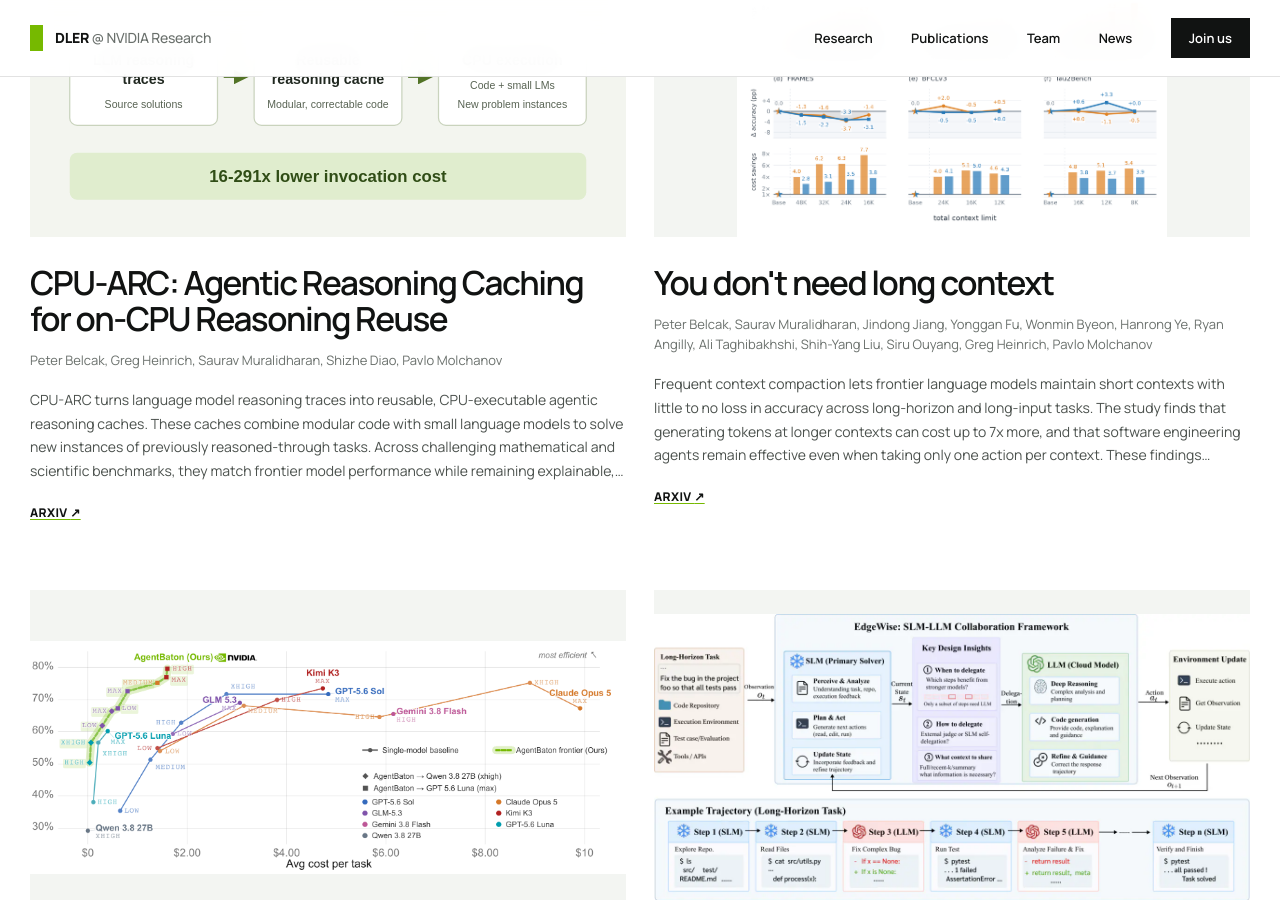
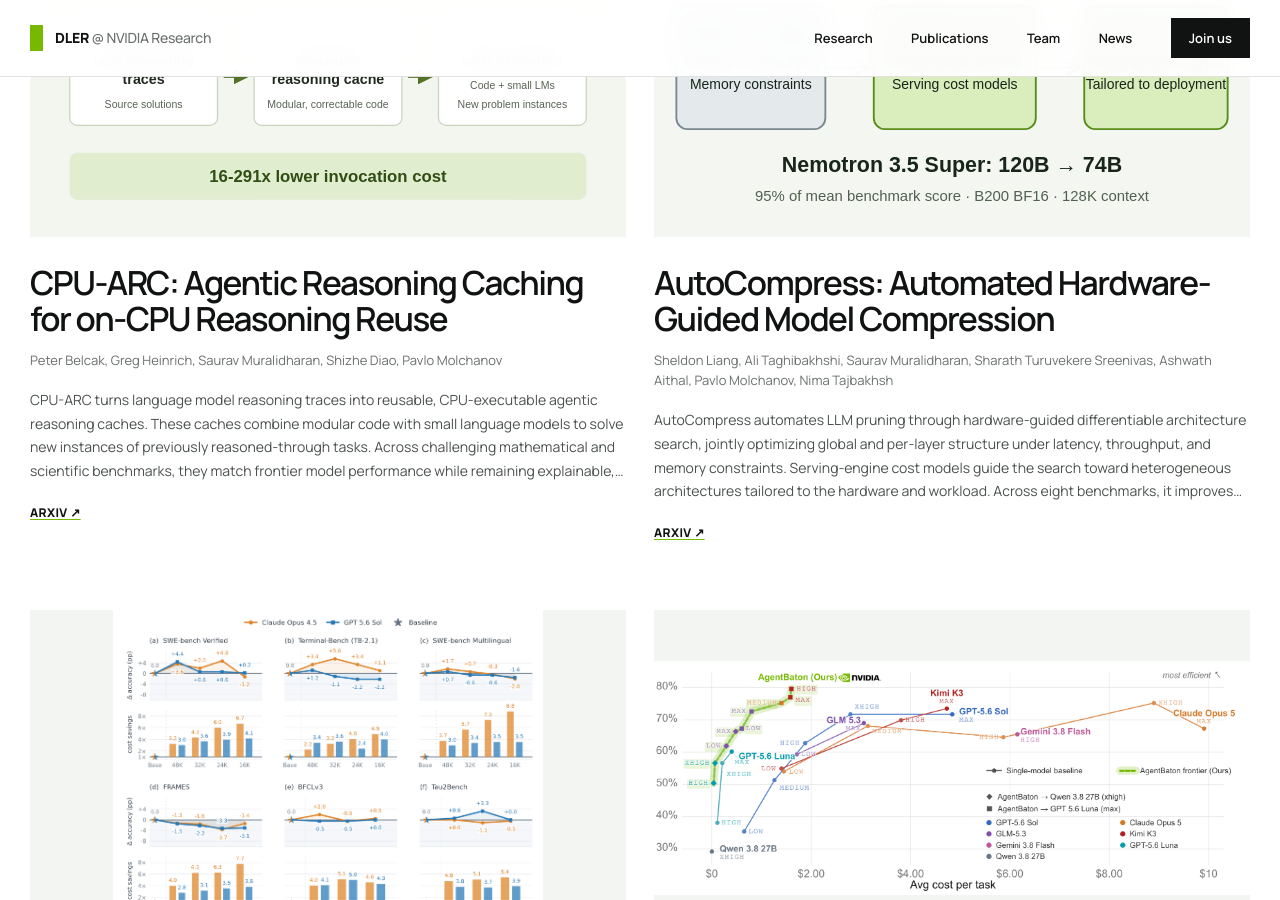
Before and after one commit to nv-dler/nv-dler.github.io, a Jekyll site: the page built from _pages/home.html, in a window 1280 px wide and 900 px high, scrolled down 3300 px. Built offline with Jekyll 4.4.1, drawn with Linux system fonts in a browser that asks for light colours.

Commit message:
Add AutoCompress hardware-guided compression research highlight

```diff
--- a/_data/publist.yml
+++ b/_data/publist.yml
@@ -5,6 +5,16 @@
   image_fit: contain
   linklist:
     - url: https://arxiv.org/abs/2611.09891
+      display: Arxiv
+  highlight: 1
+
+- title: "AutoCompress: Automated Hardware-Guided Model Compression"
+  description: "AutoCompress automates LLM pruning through hardware-guided differentiable architecture search, jointly optimizing global and per-layer structure under latency, throughput, and memory constraints. Serving-engine cost models guide the search toward heterogeneous architectures tailored to the hardware and workload. Across eight benchmarks, it improves average accuracy over Minitron by 6.57, 2.35, and 0.57 percentage points on RTX 5070, RTX 5080, and H100, respectively. It also compresses Nemotron 3.5 Super from 120B to 74B parameters for single-B200 BF16 serving at 128K context while retaining 95% of its mean benchmark score."
+  authors: Sheldon Liang, Ali Taghibakhshi, Saurav Muralidharan, Sharath Turuvekere Sreenivas, Ashwath Aithal, Pavlo Molchanov, Nima Tajbakhsh
+  image: autocompress-hardware-guided.svg
+  image_fit: contain
+  linklist:
+    - url: https://arxiv.org/abs/2611.08290
       display: Arxiv
   highlight: 1
 
```
Also changed, not shown: images/pubpic/autocompress-hardware-guided.svg (added).
